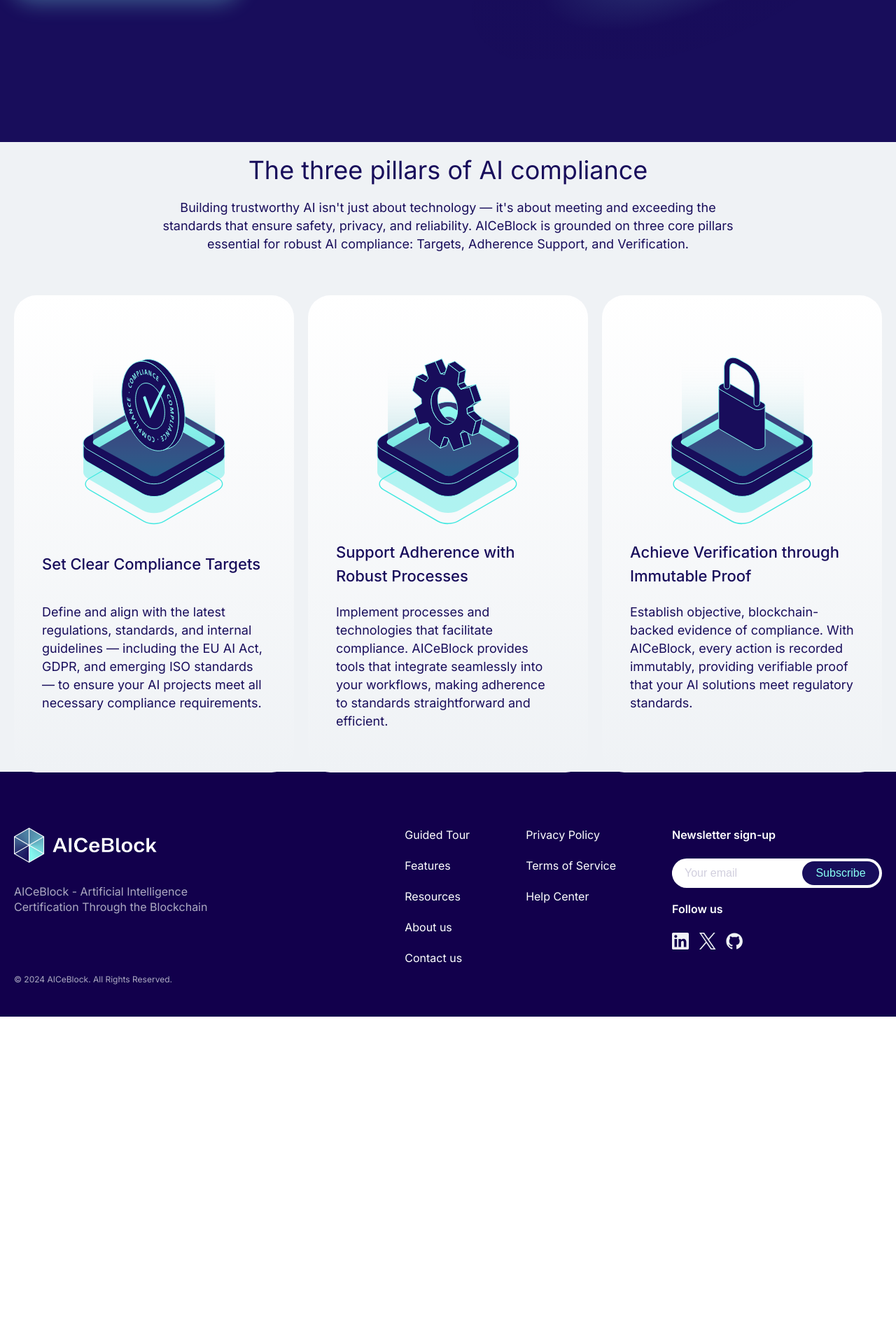
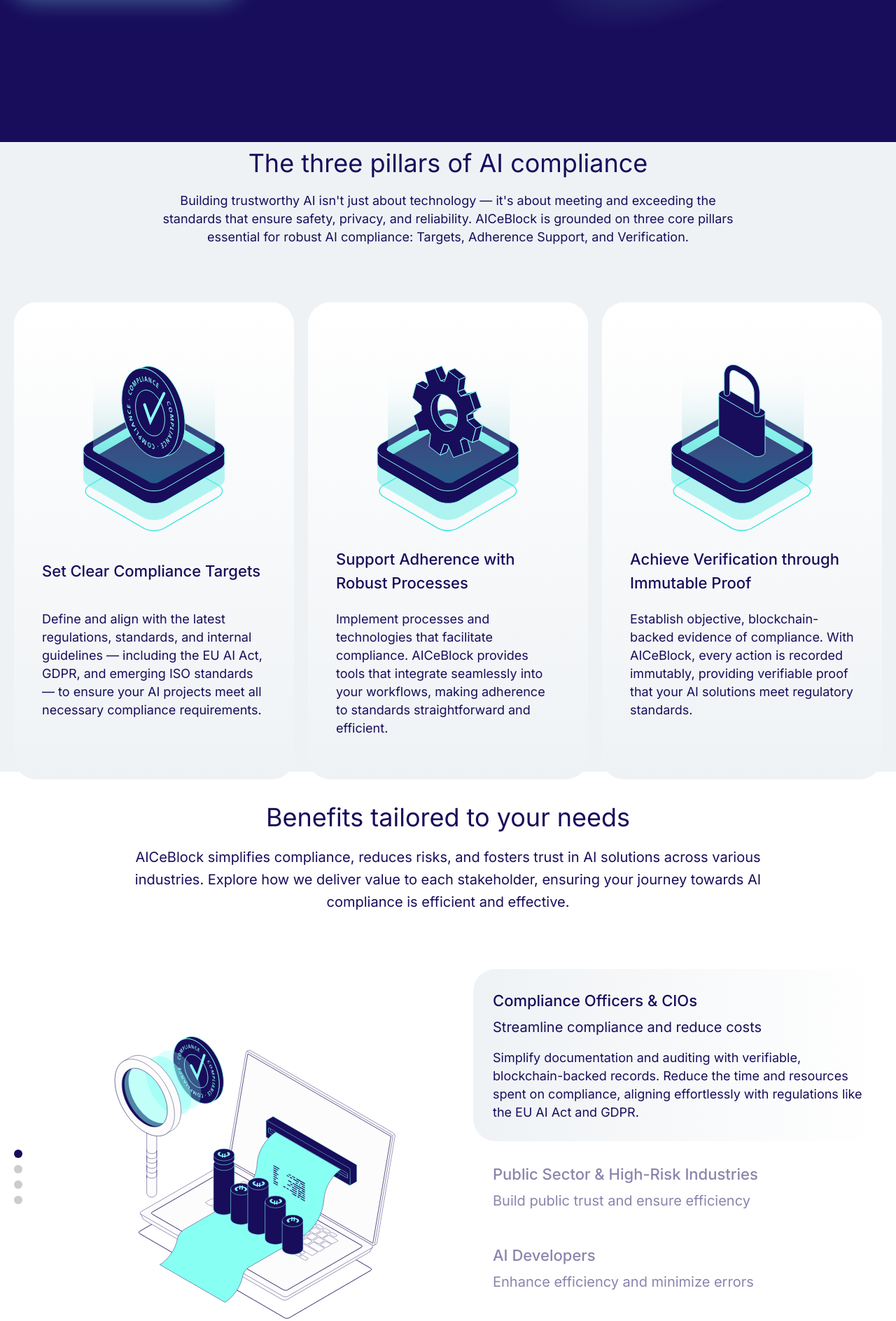
Before and after one commit to fraunhoferportugal/aiceblock-website, a Jekyll site: the page built from index.html, in a window 1280 px wide. Shown: the part 697-2585 px from the top of the page at 70% size. Built offline with Jekyll 4.4.1, drawn with Linux system fonts in a browser that asks for light colours; before the commit the page ends 2150 px from its top, so only the background shows below that; some of the changed text lies outside the part shown.

Commit message:
feat: add benefits section (with carousel)

```diff
--- /dev/null
+++ b/_data/benefits_section.yaml
@@ -0,0 +1,31 @@
+title: "Benefits tailored to your needs"
+subtitle: "AICeBlock simplifies compliance, reduces risks, and fosters trust in AI solutions across various industries. Explore how we deliver value to each stakeholder, ensuring your journey towards AI compliance is efficient and effective."
+
+benefits:
+  - title: "Compliance Officers & CIOs"
+    subtitle: "Streamline compliance and reduce costs"
+    description: "Simplify documentation and auditing with verifiable, blockchain-backed records. Reduce the time and resources spent on compliance, aligning effortlessly with regulations like the EU AI Act and GDPR."
+    image:
+      src: "/assets/images/benefit-1.svg"
+      alt: "Illustration representing compliance and technology"
+
+  - title: "Public Sector & High-Risk Industries"
+    subtitle: "Build public trust and ensure efficiency"
+    description: "Deliver transparent and compliant AI solutions, critical in sectors where trust is paramount. Efficient compliance reduces operational risks and associated costs."
+    image:
+      src: "/assets/images/benefit-2.svg"
+      alt: "Illustration representing data security and trust"
+
+  - title: "AI Developers"
+    subtitle: "Enhance efficiency and minimize errors"
+    description: "Implement best practices that lead to fewer errors and inaccuracies. Automate adherence checks and maintain traceable workflows, saving time and reducing costs while focusing on innovation."
+    image:
+      src: "/assets/images/benefit-3.svg"
+      alt: "Illustration representing AI development and efficiency"
+
+  - title: "Governance and Regulatory Bodies"
+    subtitle: "Access reliable verification frameworks"
+    description: "Utilize immutable records to verify AI solutions against regulatory standards easily, reducing reliance on self-reported compliance and enhancing regulatory efficiency."
+    image:
+      src: "/assets/images/benefit-4.svg"
+      alt: "Illustration representing regulatory compliance and verification"
--- /dev/null
+++ b/_includes/benefits_section.html
@@ -0,0 +1,60 @@
+<div class="benefits-section">
+    <div class="benefits-content-wrapper">
+        <div class="benefits-text-content">
+            <h2>{{ site.data.benefits_section.title }}</h2>
+            <h4>{{ site.data.benefits_section.subtitle }}</h4>
+        </div>
+        <div class="carousel">
+            <div class="carousel-dots">
+                {% for pillar in site.data.benefits_section.benefits %}
+                <span class="dot{% if forloop.first %} active{% endif %}" data-index="{{ forloop.index0 }}"></span>
+                {% endfor %}
+            </div>
+            <div class="carousel-image">
+                <img id="carousel-main-image" src="{{ site.data.benefits_section.benefits[0].image.src }}"
+                    alt="{{ site.data.benefits_section.benefits[0].image.alt }}">
+            </div>
+            <div class="carousel-items">
+                {% for pillar in site.data.benefits_section.benefits %}
+                <div class="carousel-item{% if forloop.first %} active{% endif %}" data-index="{{ forloop.index0 }}">
+                    <h3>{{ pillar.title }}</h3>
+                    <h4>{{ pillar.subtitle }}</h4>
+                    <p>{{ pillar.description }}</p>
+                </div>
+                {% endfor %}
+            </div>
+        </div>
+    </div>
+</div>
+
+<script id="carousel-data" type="application/json">
+    {{ site.data.benefits_section.benefits | jsonify }}
+</script>
+
+<script>
+    document.addEventListener("DOMContentLoaded", function () {
+        const dots = document.querySelectorAll(".carousel-dots .dot");
+        const items = document.querySelectorAll(".carousel-item");
+        const mainImage = document.getElementById("carousel-main-image");
+        const benefits = JSON.parse(document.getElementById("carousel-data").textContent);
+
+        function updateCarousel(index) {
+            dots.forEach(dot => dot.classList.remove("active"));
+            items.forEach(item => item.classList.remove("active"));
+
+            dots[index].classList.add("active");
+            items[index].classList.add("active");
+
+            mainImage.src = benefits[index].image.src;
+            mainImage.alt = benefits[index].image.alt;
+        }
+
+        dots.forEach((dot, index) => {
+            dot.addEventListener("click", () => updateCarousel(index));
+        });
+
+        items.forEach((item, index) => {
+            item.addEventListener("click", () => updateCarousel(index));
+        });
+    });
+</script>
--- a/assets/css/main.css
+++ b/assets/css/main.css
@@ -372,7 +372,7 @@
     align-items: center;
     max-width: 1440px;
     width: 100%;
-    gap: 60px;
+    gap: 80px;
 }
 
 .pillars-section .pillars-text-content {
@@ -454,3 +454,144 @@
 .pillars-section .pillar p {
     align-self: flex-start;
 }
+
+/*============================ BENEFITS SECTION ============================*/
+
+.benefits-section {
+    font-family: 'Inter';
+    display: flex;
+    justify-content: center;
+    align-items: center;
+    background-color: white;
+    color: #180D5B;
+    padding: 0 20px;
+    height: 100vh;
+}
+
+.benefits-content-wrapper {
+    max-width: 1440px;
+    width: 100%;
+    display: flex;
+    flex-direction: column;
+    align-items: center;
+    gap: 80px;
+}
+
+.benefits-text-content {
+    text-align: center;
+}
+
+.benefits-text-content h2 {
+    font-size: 36px;
+    font-weight: 400;
+    line-height: 42px;
+    margin: 20px 0;
+}
+
+.benefits-text-content h4 {
+    font-size: 20px;
+    font-weight: 400;
+    line-height: 32px;
+    width: 80%;
+    margin: 0 auto;
+}
+
+.carousel {
+    display: flex;
+    align-items: center;
+    justify-content: center;
+    gap: 20px;
+    width: 100%;
+}
+
+.carousel-dots {
+    display: flex;
+    flex-direction: column;
+    gap: 10px;
+    margin-right: 20px;
+}
+
+.carousel-dots .dot {
+    width: 12px;
+    height: 12px;
+    background-color: #ccc;
+    border-radius: 50%;
+    cursor: pointer;
+    transition: background-color 0.3s;
+}
+
+.carousel-dots .dot.active {
+    background-color: #180D5B;
+}
+
+.carousel-image {
+    flex: 1;
+    display: flex;
+    justify-content: center;
+    align-items: center;
+}
+
+.carousel-items {
+    flex: 1;
+    display: flex;
+    flex-direction: column;
+    gap: 30px;
+}
+
+.carousel-item {
+    cursor: pointer;
+    border-radius: 32px;
+    padding: 0 28px;
+    position: relative;
+    transition: padding 0.2s ease;
+}
+
+.carousel-item.active {
+    background: linear-gradient(to right, #EFF2F5, #FFFFFF);
+    padding: 28px;
+}
+
+.carousel-item h3,
+.carousel-item h4,
+.carousel-item p {
+    margin: 0;
+    opacity: 0.5;
+    transition: opacity 1s ease;
+}
+
+.carousel-item p {
+    position: absolute;
+    visibility: hidden;
+    opacity: 0;
+}
+
+.carousel-item.active h3,
+.carousel-item.active h4,
+.carousel-item.active p {
+    opacity: 1;
+}
+
+.carousel-item.active p {
+    position: static;
+    visibility: visible;
+}
+
+.carousel-item h3 {
+    font-weight: 500;
+    font-size: 22px;
+    line-height: 34px;
+    margin-bottom: 5px;
+}
+
+.carousel-item h4 {
+    font-weight: 400;
+    font-size: 20px;
+    line-height: 32px;
+    margin-bottom: 15px;
+}
+
+.carousel-item p {
+    font-weight: 400;
+    font-size: 18px;
+    line-height: 26px;
+}
--- a/index.html
+++ b/index.html
@@ -4,3 +4,4 @@
 
 {% include hero_section.html %}
 {% include pillars_section.html %}
+{% include benefits_section.html %}
```
Also changed, not shown: assets/images/benefit-1.svg (added), assets/images/benefit-2.svg (added), assets/images/benefit-3.svg (added), assets/images/benefit-4.svg (added).
